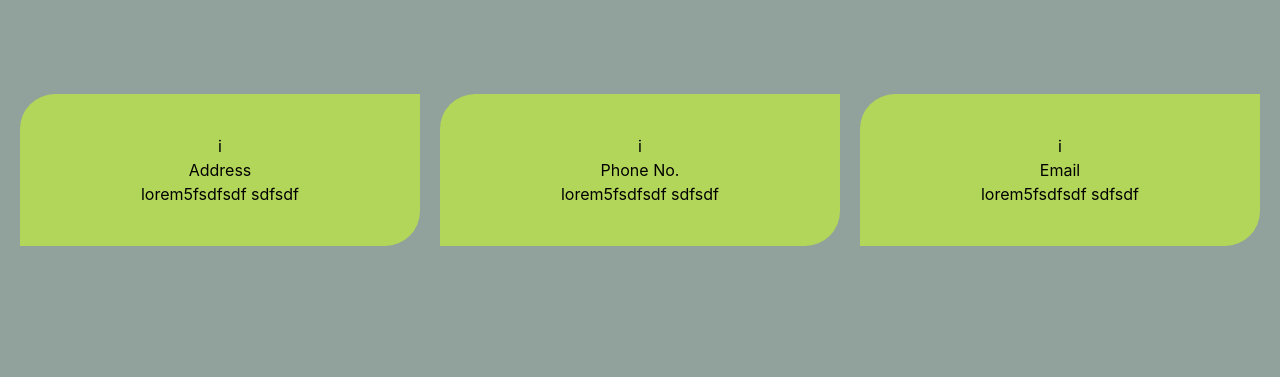
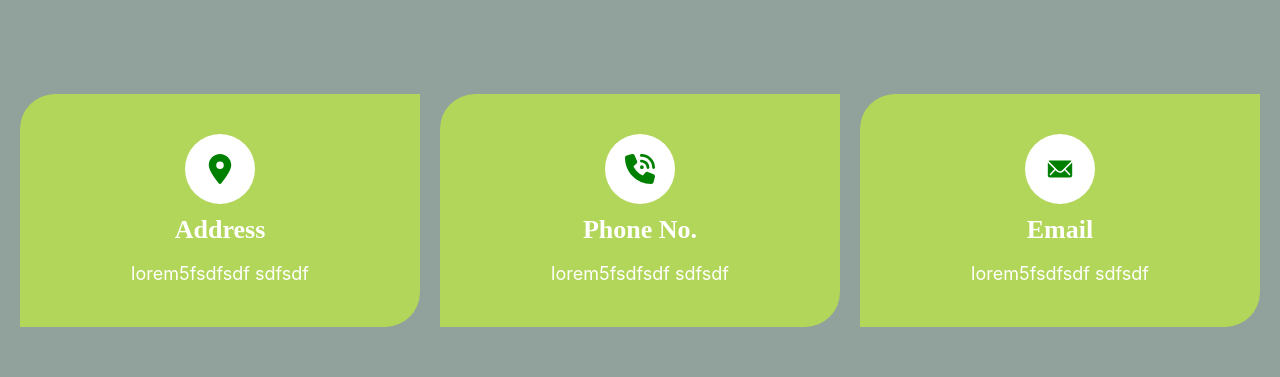
Before and after one commit to Raj-Gurjar/Swarupanand, a React (Create React App) app: page /contact in a window 1280 px wide. Shown: the part 380-757 px from the top of the page. Built offline with nearby package versions, Linux system fonts and the light colour scheme; grey boxes are pictures that could not be loaded.

Commit message:
contact us p2

```diff
--- a/package.json
+++ b/package.json
@@ -8,6 +8,7 @@
     "@testing-library/user-event": "^13.5.0",
     "react": "^18.3.1",
     "react-dom": "^18.3.1",
+    "react-icons": "^5.2.1",
     "react-image-gallery": "^1.3.0",
     "react-photo-album": "^2.3.1",
     "react-router-dom": "^6.23.1",
--- a/src/App.scss
+++ b/src/App.scss
@@ -121,42 +121,81 @@
     padding: 40px 5px;
     text-align: center;
     position: relative;
+    display: flex;
+    align-items: center;
+    justify-content: center;
+    flex-direction: column;
     z-index: 1;
     border-top-left-radius: 35px;
     border-bottom-right-radius: 35px;
     transition: transform 0.3s cubic-bezier(0.24, 0.74, 0.58, 1);
-}
 
-.contact-card-container::before {
+    &::before {
         content: "";
         position: absolute;
-    top: -10px; /* Adjust as needed */
-    right: -10px; /* Adjust as needed */
-    bottom: -10px; /* Adjust as needed */
-    left: -10px; /* Adjust as needed */
+        top: -20px;
+        right: -20px;
+        bottom: -20px;
+        left: -20px;
         border-top-left-radius: 35px;
         border-bottom-right-radius: 35px;
         border: 4px dotted green;
-    opacity: 0; /* Initially hidden */
+        opacity: 0;
         pointer-events: none;
         transition: opacity 0.3s cubic-bezier(0.24, 0.74, 0.58, 1);
         transform-origin: center;
     }
 
-.contact-card-container:hover {
-    transform: scale(0.85);
+    &:hover {
+        transform: scale(0.8);
+
+        &::before {
+            opacity: 1;
+            // animation: orbit 3s linear infinite;
         }
-
-.contact-card-container:hover::before {
-    opacity: 1;
-    animation: orbit 3s linear infinite;
+    }
+    p {
+        display: flex;
+        justify-content: center;
+        width: 70px;
+        height: 70px;
+        background-color: #fff;
+        border-radius: 70px;
+        line-height: 70px;
+        position: relative;
+        color: green;
+        font-size: 30px;
+        // margin-bottom: 6px;
+        text-align: center;
+        align-items: center;
+        margin-bottom: 10px;
+    }
+    h1 {
+        margin-bottom: 10px;
+        font-size: 26px;
+        color: #fff;
+        font-family: "lora, sans-serif";
+        clear: both;
+        line-height: 1.2;
+        margin: 0 0 15px;
+        font-weight: 700;
+    }
+    h3 {
+        font-size: 18px;
+        color: #fff;
+    }
+}
+.g-map-container
+{
+    margin-top: 50px;
+    width: 50%;
 }
 
 @keyframes orbit {
     0% {
-        transform: rotate(0deg) translateX(4px) rotate(0deg); /* Adjust translateX as needed */
+        transform: rotate(0deg) translateX(4px) rotate(0deg);
     }
     100% {
-        transform: rotate(360deg) translateX(4px) rotate(-360deg); /* Adjust translateX as needed */
+        transform: rotate(360deg) translateX(4px) rotate(-360deg);
     }
 }
--- a/src/components/ContactCard.js
+++ b/src/components/ContactCard.js
@@ -6,7 +6,7 @@ export default function ContactCard({ icon, head, data }) {
       <div className="bg-[#76a713] contact-card-container">
         <p>{icon}</p>
         <h1>{head}</h1>
-        <p>{data}</p>
+        <h3>{data}</h3>
       </div>
     </div>
   );
--- a/src/index.css
+++ b/src/index.css
@@ -2,19 +2,19 @@
 @tailwind components;
 @tailwind utilities;
 
-
-*
-{
+* {
   /* ove; */
+  box-sizing: border-box;
+  text-decoration: none;
+  margin: 0;
+  padding: 0;
 }
 body {
-  margin: 0;
   font-family: -apple-system, BlinkMacSystemFont, "Segoe UI", "Roboto", "Oxygen", "Ubuntu", "Cantarell", "Fira Sans",
     "Droid Sans", "Helvetica Neue", sans-serif;
   -webkit-font-smoothing: antialiased;
   -moz-osx-font-smoothing: grayscale;
   background-color: rgba(107, 128, 120, 0.738);
-
 }
 
 code {
--- a/src/pages/Contact.js
+++ b/src/pages/Contact.js
@@ -1,10 +1,11 @@
+/* eslint-disable jsx-a11y/iframe-has-title */
 import React from "react";
 import contactBg from "../data/assets/background/contact-bg.jpg";
 import { useNavigate } from "react-router-dom";
 import ContactCard from "../components/ContactCard";
-// import { FaLocationDot } from "react-icons/fa6";
-// import { FaPhoneVolume } from "react-icons/fa6";
-// import { IoIosMail } from "react-icons/io";
+import { FaLocationDot } from "react-icons/fa6";
+import { FaPhoneVolume } from "react-icons/fa6";
+import { IoIosMail } from "react-icons/io";
 
 export default function Contact() {
   const navigate = useNavigate();
@@ -31,13 +32,35 @@ export default function Contact() {
 
       <div>
         <div className="flex gap-5 justify-around px-5">
-          <ContactCard icon={"i"} head="Address" data="lorem5fsdfsdf sdfsdf" />
           <ContactCard
-            icon={"i"}
+            icon={<FaLocationDot />}
+            head="Address"
+            data="lorem5fsdfsdf sdfsdf"
+          />
+          <ContactCard
+            icon={<FaPhoneVolume />}
             head="Phone No."
             data="lorem5fsdfsdf sdfsdf"
           />
-          <ContactCard icon={"i"} head="Email" data="lorem5fsdfsdf sdfsdf" />
+          <ContactCard
+            icon={<IoIosMail />}
+            head="Email"
+            data="lorem5fsdfsdf sdfsdf"
+          />
+        </div>
+
+        <div className="g-map-container">
+          <iframe
+            width="100%"
+            height="600"
+            frameborder="0"
+            scrolling="no"
+            marginheight="0"
+            marginwidth="0"
+            src="https://maps.google.com/maps?width=100%25&amp;height=600&amp;hl=en&amp;q=gupta%20ground,narmadapuram+(Home)&amp;t=&amp;z=14&amp;ie=UTF8&amp;iwloc=B&amp;output=embed"
+          >
+            <a href="https://www.gps.ie/">gps vehicle tracker</a>
+          </iframe>
         </div>
       </div>
     </div>
```
Also changed, not shown: 1 other file (tests, documents, lock files or other folders). Lines whose indentation alone changed are shown as unchanged.
